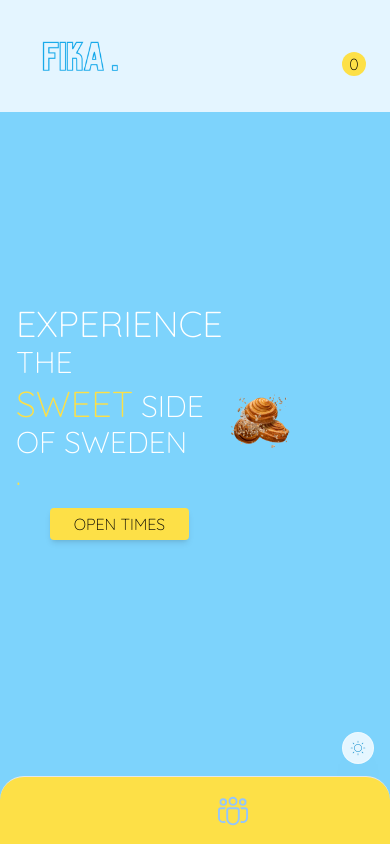
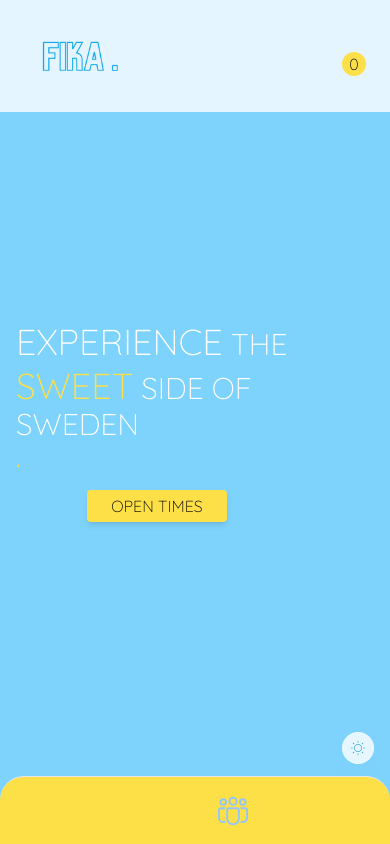
Before and after one commit to bianca9901/Fika, a Next.js app: page / in a window 390 px wide. Shown: the top 844 px of the page. Built offline with nearby package versions, Linux system fonts and the light colour scheme; some icons are missing.

Commit message:
Hide HeroImg on smaller screens

```diff
--- a/components/HeroImg.tsx
+++ b/components/HeroImg.tsx
@@ -4,7 +4,7 @@ import Image from "next/image";
 
 function HeroImg() {
   return (
-    <div>
+    <div className='hidden sm:flex'>
     <Image
         src={heroimg}
         alt="cinnamun bun roll"
```
